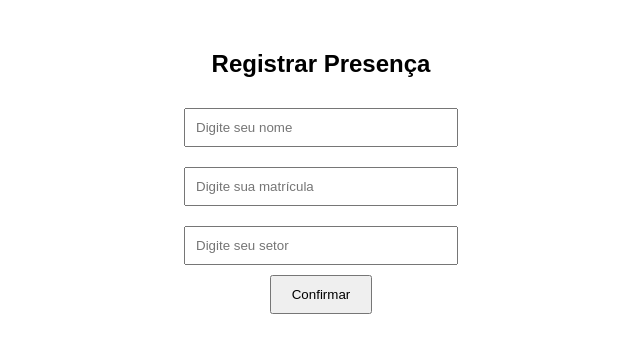
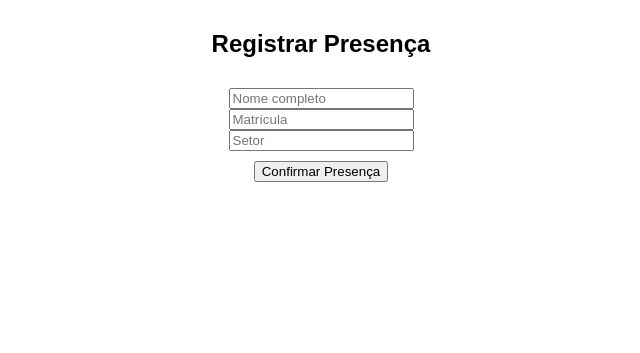
Before and after one commit to awerneck/lista_presenca, a Flask app: template templates/presenca.html in a window 1280 px wide. Shown: the top 353 px of the page, without its empty margins (319-959 px from the left). Run offline with Flask 3, Linux system fonts and the light colour scheme; the template is opened without the code that fills it: most values are stand-ins (such as "Sample title", 1, 10 or a date in 2020); parts of the project's set-up code (start-up, migrations or seed data) failed here and were passed over.

Commit message:
Update presenca.html

```diff
--- a/templates/presenca.html
+++ b/templates/presenca.html
@@ -1,26 +1,26 @@
-<!DOCTYPE html>
+<!doctype html>
 <html lang="pt-BR">
-<head>
-    <meta charset="UTF-8">
-    <title>Registrar Presença</title>
-    <style>
-        body { font-family: Arial; text-align: center; margin-top: 50px; }
-        input { padding: 10px; width: 250px; margin: 10px; }
-        button { padding: 10px 20px; }
-    </style>
-</head>
-<body>
-    {% if sucesso %}
-        <h2>Presença confirmada!</h2>
-        <p>Registro efetuado com sucesso.</p>
-    {% else %}
-        <h2>Registrar Presença</h2>
-        <form method="POST">
-            <input type="text" name="nome" placeholder="Digite seu nome" required><br>
-            <input type="text" name="matricula" placeholder="Digite sua matrícula" required><br>
-            <input type="text" name="setor" placeholder="Digite seu setor" required><br>
-            <button type="submit">Confirmar</button>
-        </form>
+<head><meta charset="utf-8"><title>Registrar Presença</title></head>
+<body style="font-family:Arial;text-align:center;margin-top:30px">
+  {% if sucesso %}
+    <h2>Presença confirmada!</h2>
+    <p><b>{{ nome }}</b> — Matrícula: <b>{{ matricula }}</b></p>
+    <p>Horário: <b>{{ datahora }}</b></p>
+    <p>Local (aprox.): <b>{{ local }}</b> {% if pais %} - {{ pais }}{% endif %}</p>
+    <p>IP: <small>{{ ip }}</small></p>
+    <p><a href="/">Voltar</a></p>
+  {% else %}
+    <h2>Registrar Presença</h2>
+    {% if erro %}
+      <div style="color:red">{{ erro }}</div>
     {% endif %}
+    <form method="POST" style="display:inline-block;margin-top:10px">
+      <input name="token" type="hidden" value="{{ token }}">
+      <div><input type="text" name="nome" placeholder="Nome completo" required></div>
+      <div><input type="text" name="matricula" placeholder="Matrícula" required></div>
+      <div><input type="text" name="setor" placeholder="Setor" required></div>
+      <div style="margin-top:10px"><button type="submit">Confirmar Presença</button></div>
+    </form>
+  {% endif %}
 </body>
 </html>
```
